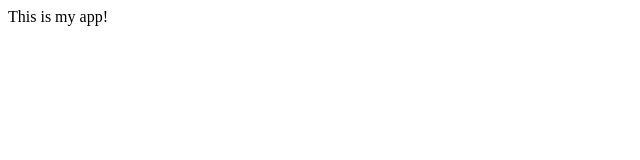
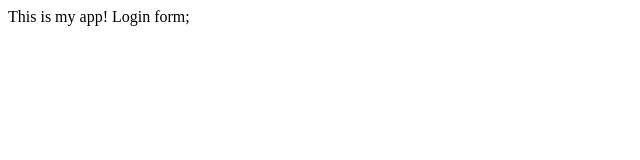
Before and after one commit to nelsonAndelson/myappsample, a plain HTML site: page index.html in a window 1280 px wide. Shown: the full height of the page, 0-640 px from the left. Drawn offline with Linux system fonts and the light colour scheme.

Commit message:
login form

```diff
--- a/index.html
+++ b/index.html
@@ -4,5 +4,6 @@
   </head>
   <body>
     This is my app!
+    Login form;
   </body>
 </html>
```
Also changed, not shown: login.html (added, +1 -0 lines).
